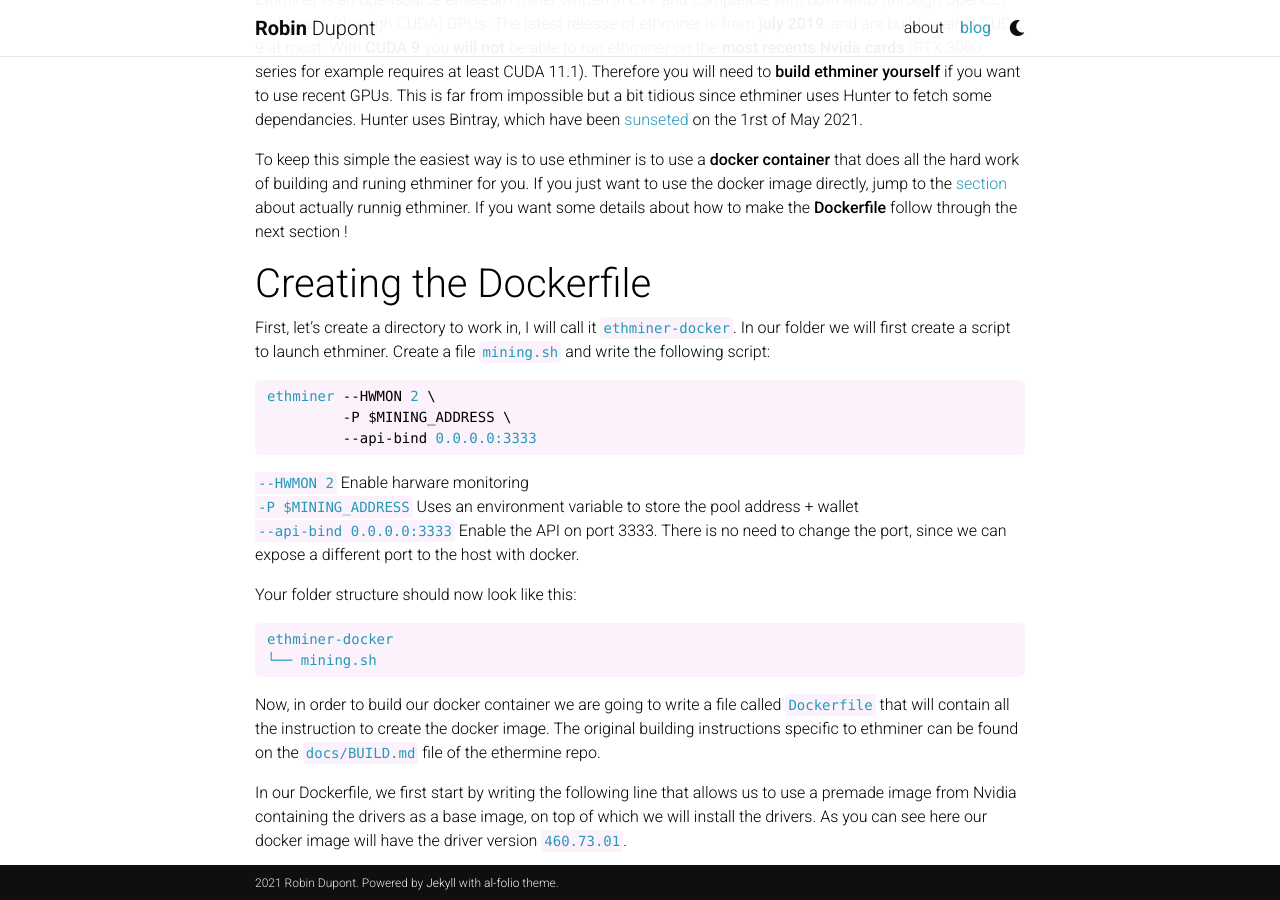
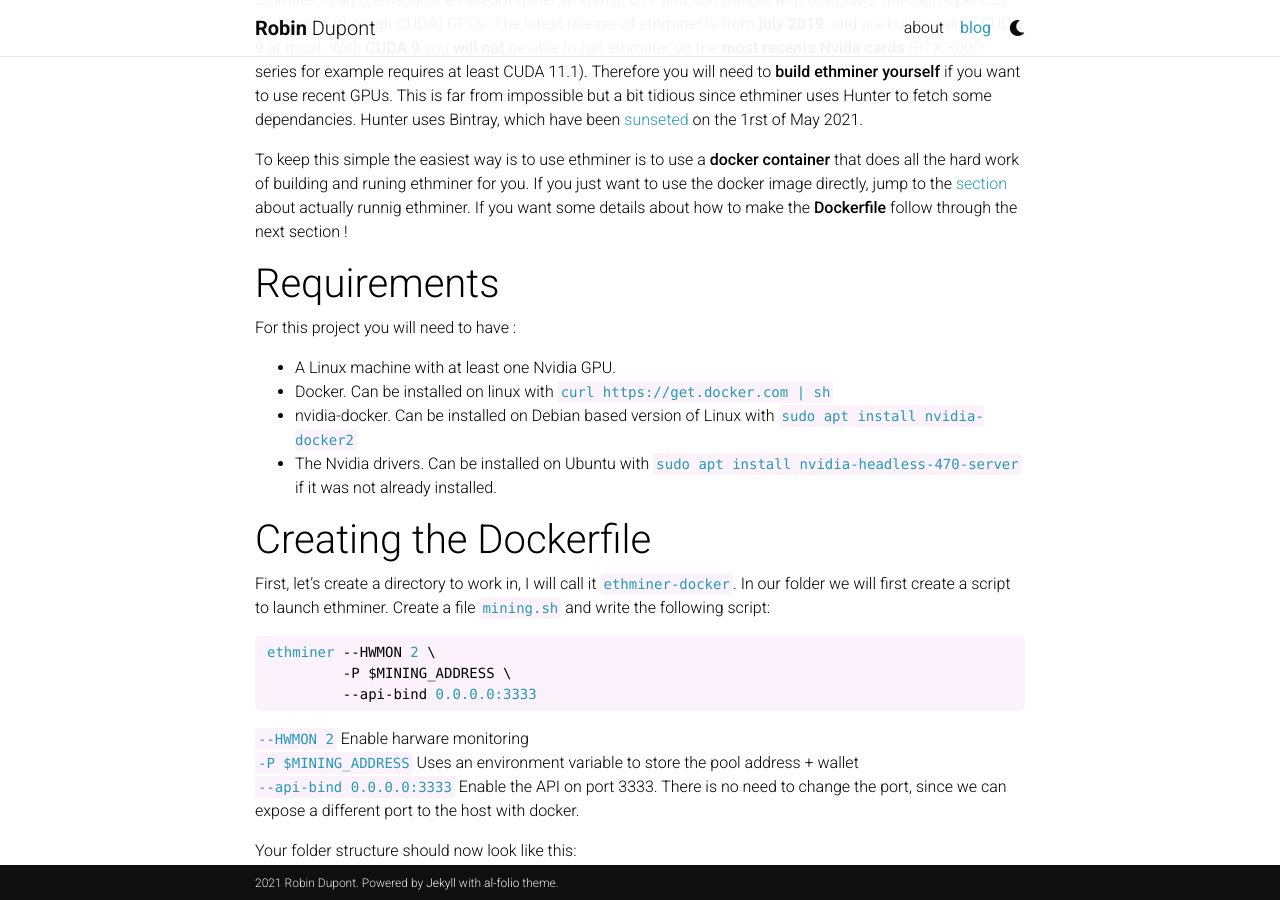
Before and after one commit to N0ciple/n0ciple.github.io, a Jekyll site: the page built from _posts/2021-10-21-ethereum-mining-with-docker.md, in a window 1280 px wide and 900 px high, scrolled down 492 px. Built offline with Jekyll 4.4.1, drawn with Linux system fonts in a browser that asks for light colours; nearby versions of some CDN libraries; comment, search, counter and statistics services are not loaded; a style sheet for code colours, icons or effects is not loaded.

Commit message:
add requirements to eth-docker

```diff
--- a/_posts/2021-10-21-ethereum-mining-with-docker.md
+++ b/_posts/2021-10-21-ethereum-mining-with-docker.md
@@ -12,6 +12,14 @@ If you want to mine cryptocurency easily you can use premades binary (such as [T
 Ethminer is an opensource ethereum miner written in C++ and compatible with both AMD (through OpenCL) and Nvidia (through CUDA) GPUs. The latest release of ethminer is from **july 2019**, and are build against CUDA 9 at most. With **CUDA 9** you **will not** be able to run ethminer on the **most recents Nvida cards** (RTX 3000 series for example requires at least CUDA 11.1). Therefore you will need to **build ethminer yourself** if you want to use recent GPUs. This is far from impossible but a bit tidious since ethminer uses Hunter to fetch some dependancies. Hunter uses Bintray, which have been [sunseted](https://jfrog.com/blog/into-the-sunset-bintray-jcenter-gocenter-and-chartcenter/) on the 1rst of May 2021.
 
 To keep this simple the easiest way is to use ethminer is to use a **docker container** that does all the hard work of building and runing ethminer for you. If you just want to use the docker image directly, jump to the [section](#running) about actually runnig ethminer. If you want some details about how to make the **Dockerfile** follow through the next section !
+
+# Requirements
+
+For this project you will need to have :
+- A Linux machine with at least one Nvidia GPU.
+- Docker. Can be installed on linux with `curl https://get.docker.com | sh`
+- nvidia-docker. Can be installed on Debian based version of Linux with `sudo apt install nvidia-docker2`
+- The Nvidia drivers. Can be installed on Ubuntu with `sudo apt install nvidia-headless-470-server` if it was not already installed.
 
 # Creating the Dockerfile
 
```
